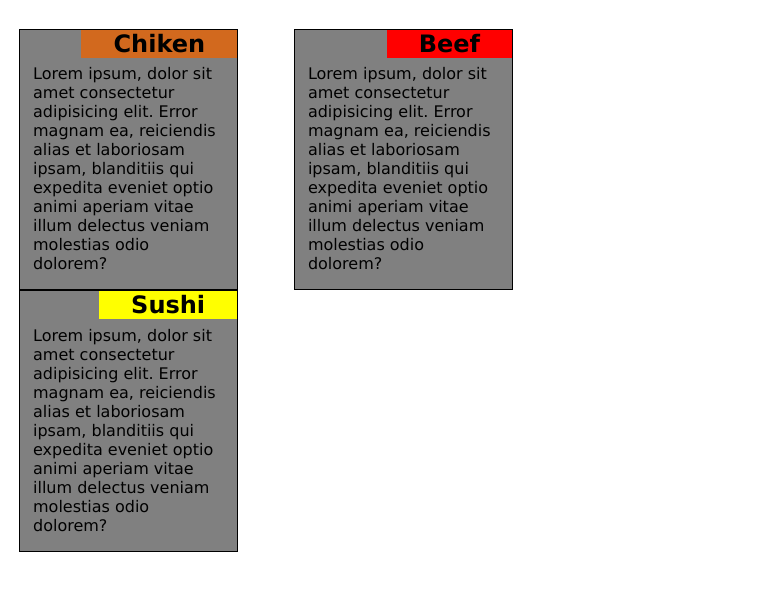
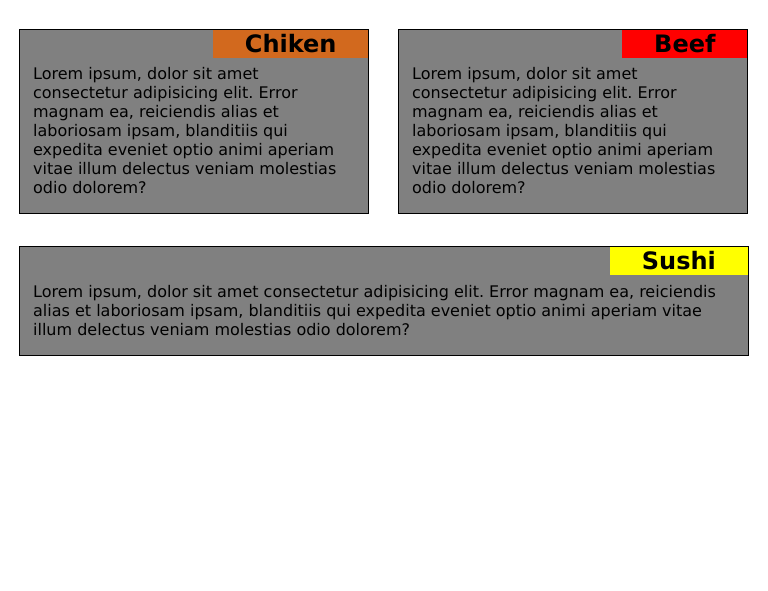
Before and after one commit to lamodots/module2-solution, a plain HTML site: page index.html in a window 768 px wide. Shown: the part 73-664 px from the top of the page. Drawn offline with Linux system fonts and the light colour scheme.

Commit message:
Worked on responsive design

```diff
--- a/css/styles.css
+++ b/css/styles.css
@@ -85,3 +85,28 @@ h2 {
     clear: right;
     padding: .4rem .8rem 1rem .8rem;
 }
+/******Media query*****/
+
+@media only screen and (max-width: 767px) {
+    .col-1, .col-2, .col-3 {
+        width: 100%;
+        margin-bottom: 2rem;
+    }
+}
+@media only screen and (min-width: 768px) and (max-width: 992px) {
+    .col-1, .col-2 {
+        width: 48%;
+        margin-right: 0;
+
+    }
+    .col-2 {
+        width: 48%;
+        margin-left: 1.8rem;
+
+    }
+    .col-3 {
+        clear: right;
+        width: 100%;
+        margin-top: 2rem;
+    }
+}
```
